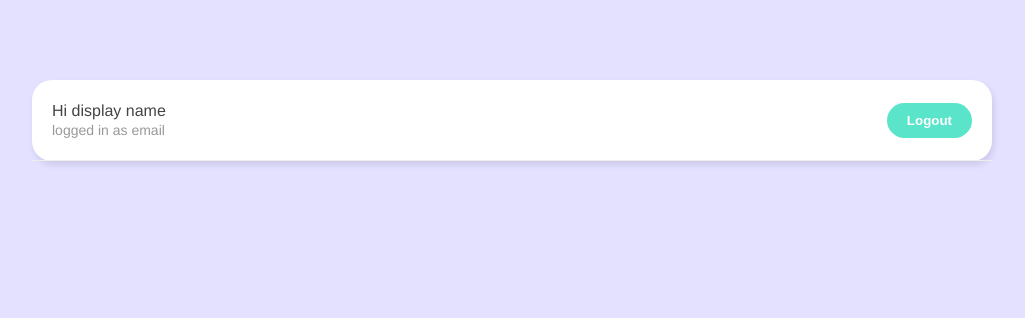
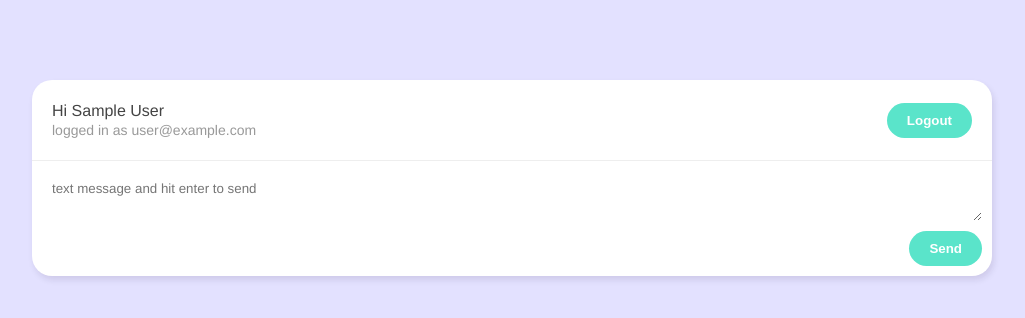
Before and after one commit to ThutaMinThway2001/chatbox-app, a Vue app: page /chatroom in a window 1280 px wide. Shown: the top 318 px of the page, without its empty margins (128-1153 px from the left). Built offline with nearby package versions, Linux system fonts and the light colour scheme; no server answers; sample sign-in values are in the browser's storage.

Commit message:
adding send function part1

```diff
--- a/src/components/Navbar.vue
+++ b/src/components/Navbar.vue
@@ -1,8 +1,8 @@
 <template>
   <nav>
-      <div>
-          <p>Hi display name</p>
-          <p class="email">logged in as email</p>
+      <div v-if="user">
+          <p>Hi {{user.displayName}} </p>
+          <p class="email">logged in as {{user.email}}</p>
       </div>
       <button @click="logout">Logout</button>
   </nav>
@@ -10,20 +10,20 @@
 
 <script>
 import { ref } from '@vue/reactivity'
-import { auth } from '../firebase/config'
+import useLogout from '../composables/useLogout'
+import { auth } from '../firebase/config';
+import getUser from '../composables/getUser'
+
 export default {
     setup(){
-        let error = ref(null)
+        let {error, logoutAccount} = useLogout();
         let logout = async() => {
-            try{
-                await auth.signOut();
-                console.log('user signout');
-            }catch(err){
-                console.log(err.message);
-            }
+            await logoutAccount();
         }
 
-        return {logout, error}
+        let {user} = getUser();
+
+        return {logout, error, user}
     }
 }
 </script>
--- /dev/null
+++ b/src/components/NewChatForm.vue
@@ -0,0 +1,64 @@
+<template>
+    <form @submit.prevent="Sending">
+        <textarea
+         placeholder="text message and hit enter to send"
+         v-model="message"
+         ></textarea>
+         <div class="flexing">
+             <div class="item">
+
+             </div>
+             <div class="item">
+                 <button class="btn" type="submit">
+                    Send
+                </button>
+             </div>
+         </div>
+    </form>
+</template>
+
+<script>
+import { ref } from 'vue'
+import getUser from "../composables/getUser";
+import {timestamp} from "../firebase/config"
+export default {
+    setup(){
+        let message=ref("");
+        let {user}=getUser();
+        let Sending = () => {
+            let chat = {
+                message: message.value,
+                username: user.value.displayName,
+                created_at: timestamp()
+            }
+            console.log(chat);
+        }
+
+        return {message, Sending}
+    }
+}
+</script>
+
+<style>
+      form {
+        margin: 10px;
+      }
+      textarea {
+        width: 100%;
+        max-width: 100%;
+        margin-bottom: 6px;
+        padding: 10px;
+        box-sizing: border-box;
+        border: 0;
+        border-radius: 20px;
+        font-family: inherit;
+        outline: none;
+      }
+      .flexing{
+          display: flex;
+          justify-content: space-between;
+      }
+      .btn{
+          margin-bottom: 10px;
+      }
+</style>
--- /dev/null
+++ b/src/composables/getUser.js
@@ -0,0 +1,13 @@
+import {ref} from 'vue';
+import {auth} from '../firebase/config'
+
+let user = ref(auth.currentUser);
+auth.onAuthStateChanged((_user)=>{
+    user.value = _user;
+})
+
+let getUser = () => {
+    return {user};
+}
+
+export default getUser
--- /dev/null
+++ b/src/composables/useLogout.js
@@ -0,0 +1,19 @@
+import { ref } from "vue"
+import { auth } from '../firebase/config'
+
+let error = ref(null);
+
+let logoutAccount = async() => {
+    try{
+        await auth.signOut();
+        console.log('user signout');
+    }catch(err){
+        console.log(err.message);
+    }
+}
+
+let useLogout = () => {
+    return {error, logoutAccount}
+}
+
+export default useLogout
--- a/src/main.js
+++ b/src/main.js
@@ -2,5 +2,12 @@ import { createApp } from 'vue'
 import App from './App.vue'
 import router from './router'
 import "./assets/global.css"
+import {auth} from './firebase/config'
 
-createApp(App).use(router).mount('#app')
+let app;
+
+auth.onAuthStateChanged(()=>{
+    if(!app){
+        app = createApp(App).use(router).mount('#app')
+    }
+})
--- a/src/router/index.js
+++ b/src/router/index.js
@@ -1,6 +1,7 @@
 import { createRouter, createWebHistory } from 'vue-router'
 import WelcomeComponent from '../views/Welcome'
 import ChatroomComponent from '../views/Chatroom'
+import {auth} from '../firebase/config'
 
 const routes = [
   {
@@ -11,7 +12,15 @@ const routes = [
   {
     path: '/chatroom',
     name: 'Chatroom',
-    component: ChatroomComponent
+    component: ChatroomComponent,
+    beforeEnter(to, from, next){
+      let user = auth.currentUser;
+      if(user){
+        next();
+      }else{
+        next({name: 'Welcome'})
+      }
+    }
   }
 ]
 
--- a/src/views/Chatroom.vue
+++ b/src/views/Chatroom.vue
@@ -1,14 +1,30 @@
 <template>
   <div class="container">
        <Navbar></Navbar>
+       <NewChatForm></NewChatForm>
   </div>
 </template>
 
 <script>
+import NewChatForm from '../components/NewChatForm'
+import { watch } from '@vue/runtime-core'
 import Navbar from '../components/Navbar'
+import {useRouter} from 'vue-router'
+import getUser from '../composables/getUser'
+
 export default {
-  components: { Navbar },
+  components: {
+    NewChatForm, Navbar },
+  setup(){
+    let router = useRouter();
+    let {user} = getUser();
 
+    watch(user, ()=>{
+      if(!user.value){
+        router.push('/')
+      }
+    })
+  }
 }
 </script>
 
```
